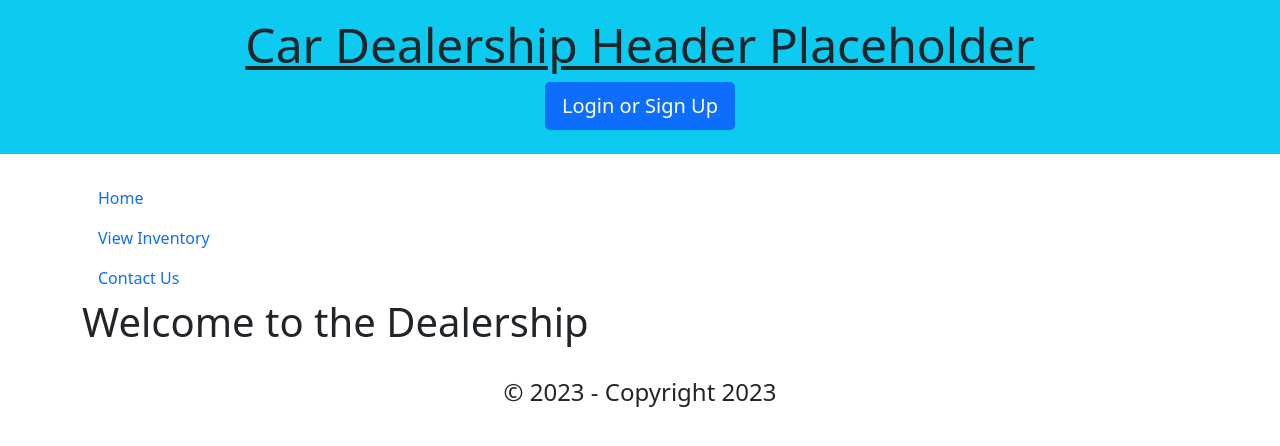
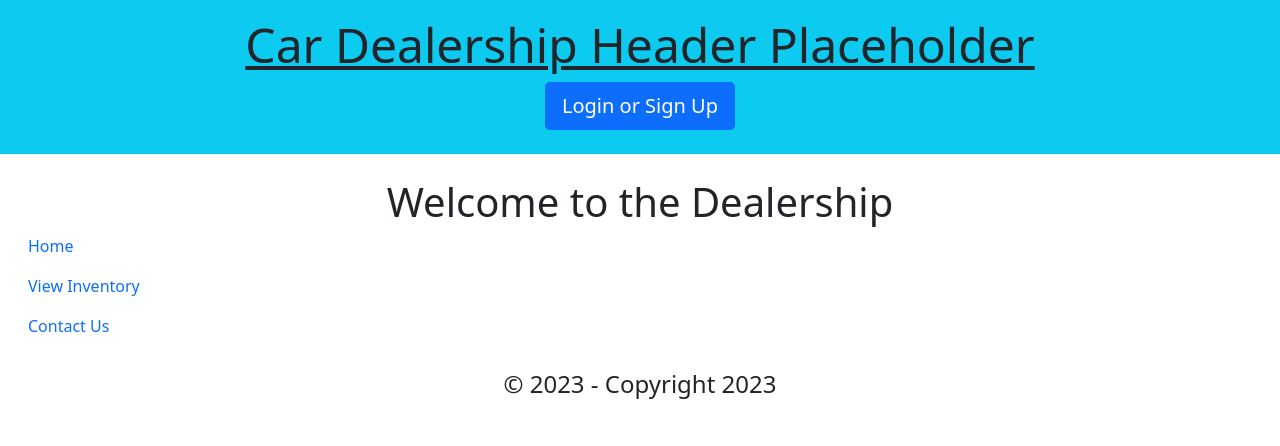
Before and after one commit to Craigien/legendary-fiesta-Project-03, a React (Create React App) app in the folder client/: page / in a window 1280 px wide. Shown: the top 446 px of the page. Built offline with nearby package versions, Linux system fonts and the light colour scheme.

Commit message:
Fixed nav position and title position

```diff
--- a/client/src/App.js
+++ b/client/src/App.js
@@ -41,10 +41,14 @@ function App() {
       <Router>
         {/* <div className="flex-column justify-flex-start min-100-vh"> */}
         <Header />
-        <div className="container">
-          <div className="row align-items-start">
-            <Nav />
-          </div>
+        <div className="container-fluid">
+          <div className="row">
+          {/* <div className="row align-items-start"> */}
+            <aside className="col-3 mt-5">
+              <Nav />
+            </aside>
+          {/* </div> */}
+          <div className="col-6">
           <Routes>
             <Route
               path="/"
@@ -91,6 +95,8 @@ function App() {
               element={<ContactUs />}
             />
           </Routes>
+          </div>
+          </div>
         </div>
         <Footer />
         {/* </div> */}
--- a/client/src/components/Header/index.js
+++ b/client/src/components/Header/index.js
@@ -12,7 +12,7 @@ const Header = () => {
         <header className="bg-info text-dark mb-4 py-3 display-flex align-center">
             <div className="container flex-column justify-space-between-lg justify-center align-center text-center">
                 <Link className="text-dark" to="/">
-                    <h1 className="m-0 " style={{ fontSize: '3rem' }}>
+                    <h1 className="m-0" style={{ fontSize: '3rem',  textDecoration: "none"}}>
                         Car Dealership Header Placeholder
                     </h1>
                 </Link>
--- a/client/src/components/Nav/index.js
+++ b/client/src/components/Nav/index.js
@@ -6,7 +6,6 @@ const Nav = () => {
     const isLoggedIn = localStorage.getItem('id_token');
 
     return (
-        <aside className="col">
             <nav>
                 <ul className="nav flex-column">
                     <li className="nav-item">
@@ -45,7 +44,6 @@ const Nav = () => {
                     </li>
                 </ul>
             </nav>
-        </aside>
     );
 };
 
--- a/client/src/pages/Home.js
+++ b/client/src/pages/Home.js
@@ -5,7 +5,7 @@ const Home = () => {
   return (
     <main>
       <div>
-       <h1>Welcome to the Dealership</h1>
+       <h1 className="text-center">Welcome to the Dealership</h1>
       </div>
     </main>
   );
```
